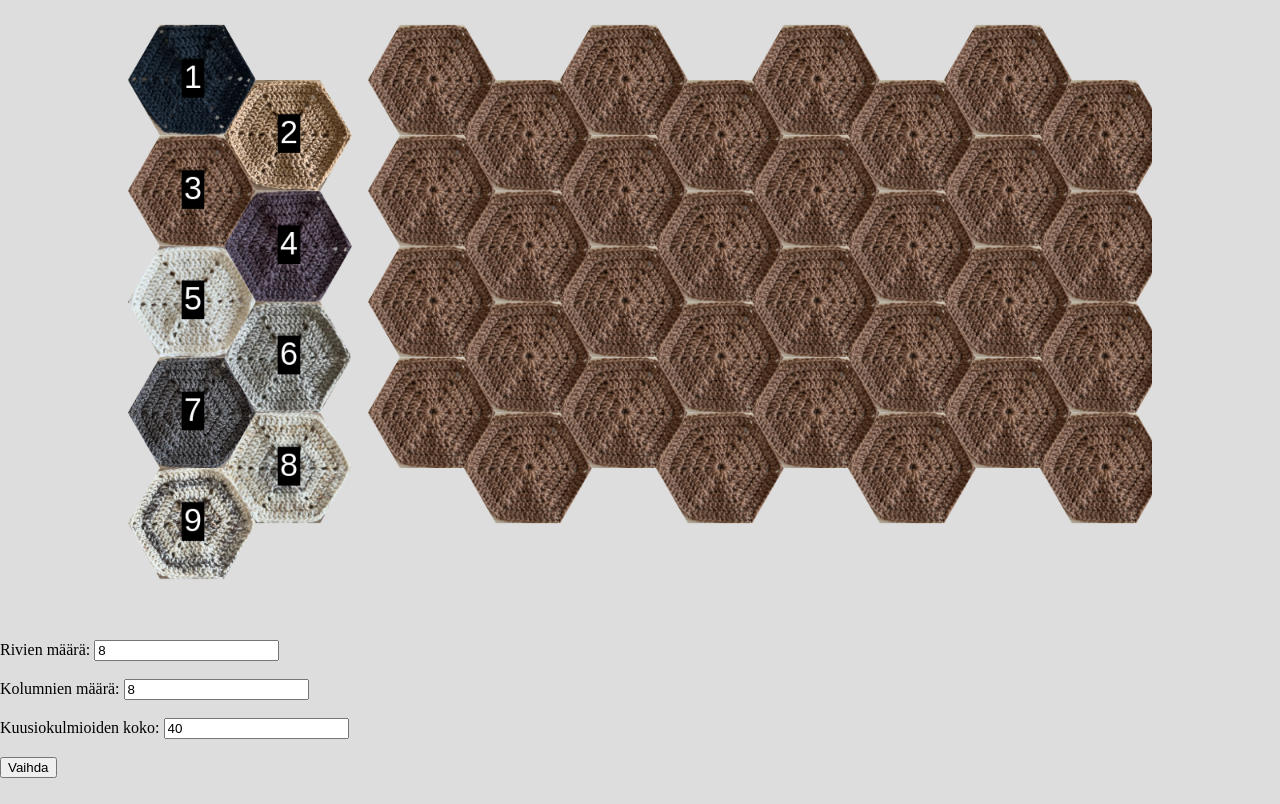
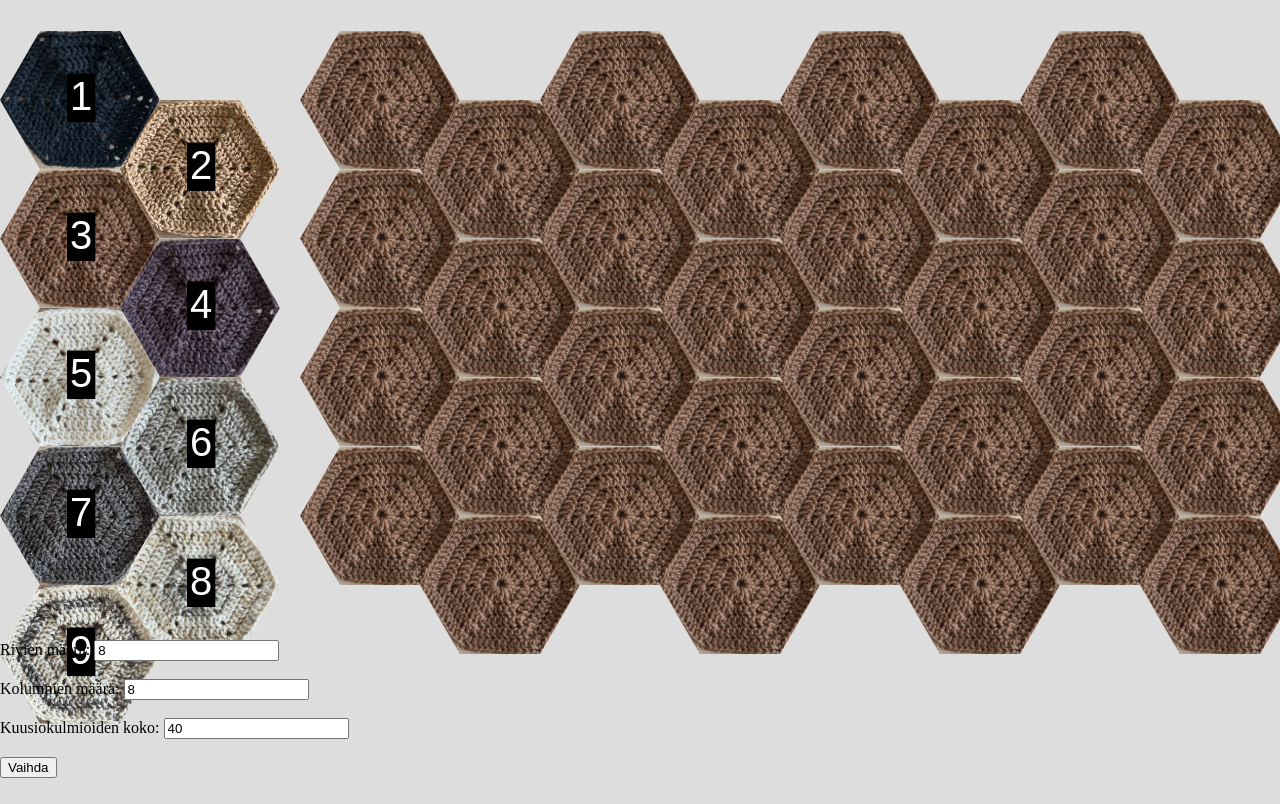
Before and after one commit to eetusa/hexagon_preview, a plain HTML site: page index.html in a window 1280 px wide. Drawn offline with Linux system fonts and the light colour scheme.

Commit message:
fixed styling

```diff
--- a/style.css
+++ b/style.css
@@ -6,11 +6,9 @@ html,body{
 }
 #wrapper{
     margin: 0 auto;
-    width: 80vw;
+    width: 100wh;
     height: 80vh;
 }
 #canvas{
-    margin: 0 auto;
-    width: 100%;
-    height: 100%;
+
 }
```
